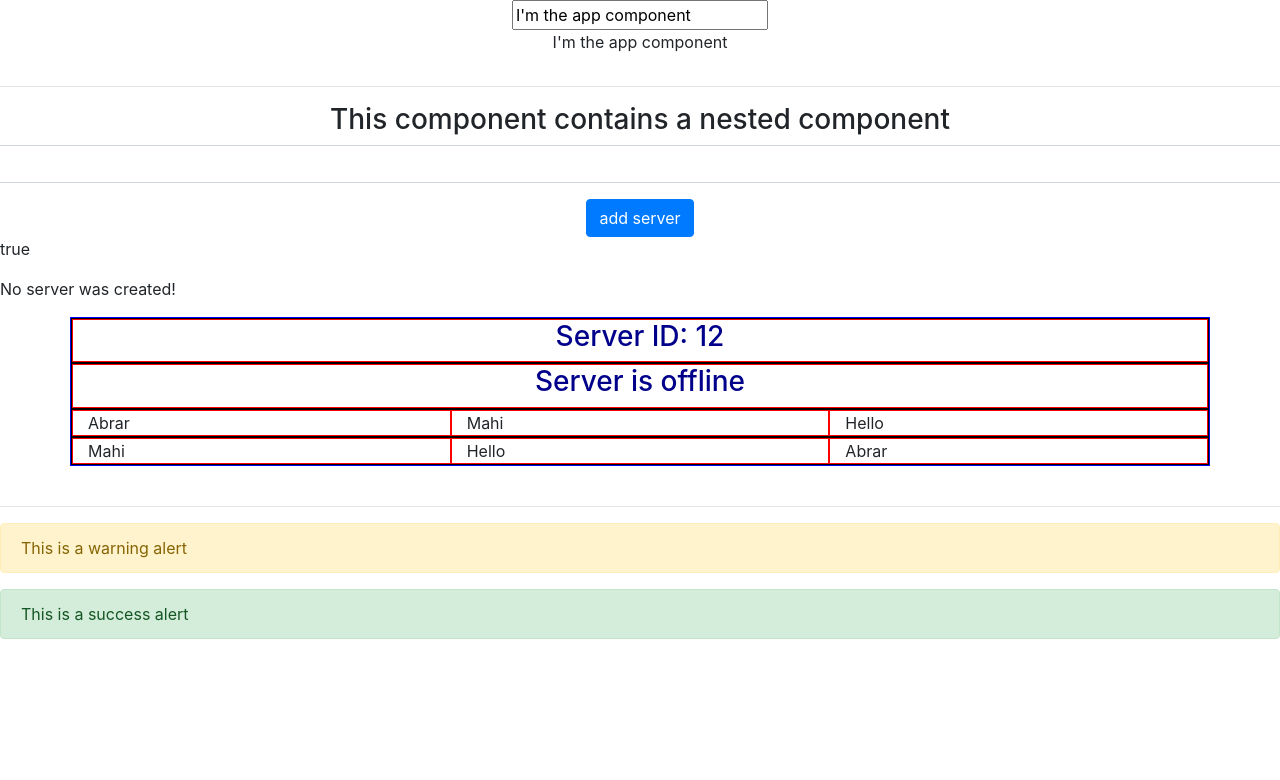
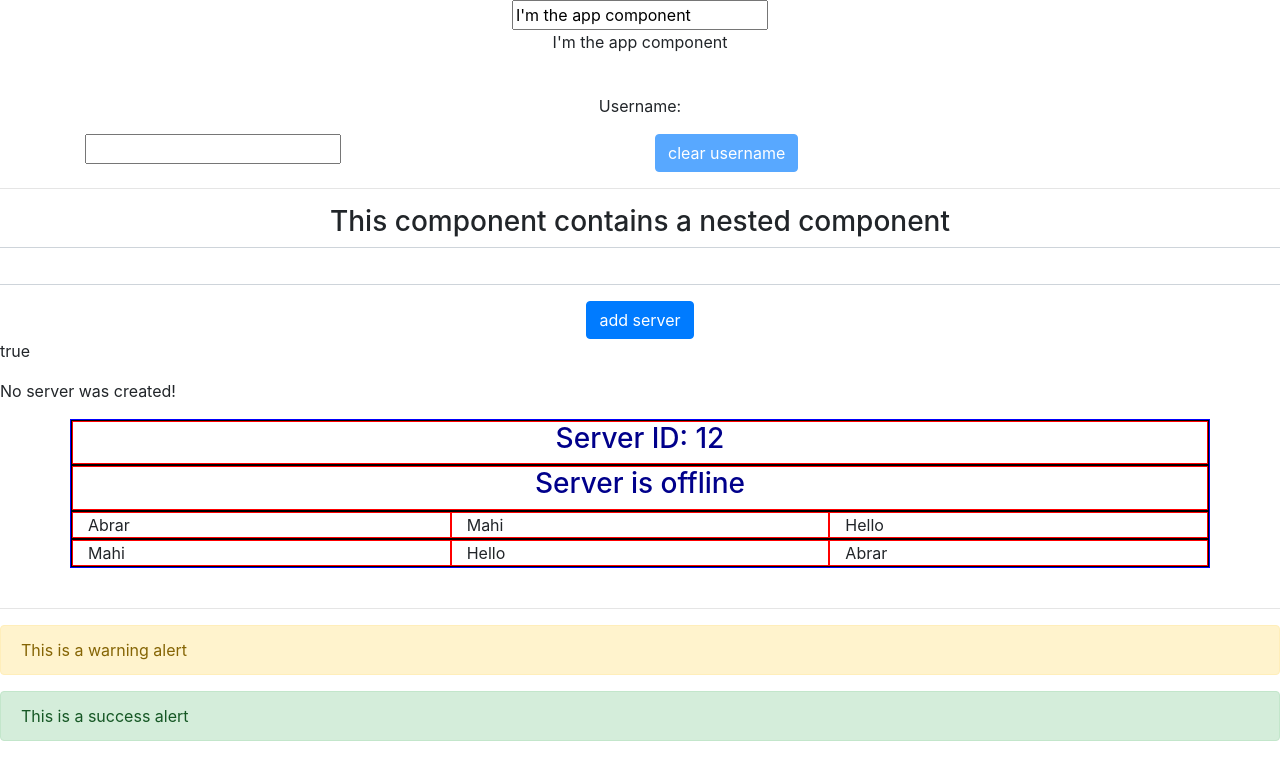
Before and after one commit to amahi2001/Angular-Practice, an Angular app: page / in a window 1280 px wide. Shown: the top 780 px of the page. Built offline with nearby package versions, Linux system fonts and the light colour scheme.

Commit message:
practice using databinding: create and reset username using input fields

```diff
--- a/src/app/app.component.html
+++ b/src/app/app.component.html
@@ -1,15 +1,36 @@
-
 <!-- example of 2 way binding -->
 <div class="container">
-    <div class="row justify-content-center">
-        <input type="text" [(ngModel)]="name">
+  <div class="row justify-content-center">
+    <input type="text" [(ngModel)]="name" />
+  </div>
+  <div class="row justify-content-center">
+    <p>{{ name }}</p>
+  </div>
+</div>
+<br />
+
+<div class="container">
+  <div class="row justify-content-center">
+    <p>Username: {{ username }}</p>
+  </div>
+  <div class="row justify-content-center">
+    <div class="col">
+      <input type="text" [(ngModel)]="username" />
     </div>
-    <div class="row justify-content-center">
-        <p>{{name}}</p>
+    <div class="col">
+      <button
+        [disabled]="usernameIsEmpty()"
+        (click)="resetUsername()"
+        class="btn btn-primary"
+      >
+        clear username
+      </button>
     </div>
+  </div>
+  <div class="row justify-content-center"></div>
 </div>
 
-<hr>
+<hr />
 <!-- element selector -->
 <!-- <app-nested></app-nested> -->
 
@@ -19,8 +40,8 @@
 <!-- class selector -->
 <div class="app-nested"></div>
 
-<br>
-<hr>
+<br />
+<hr />
 
 <app-warning-alert></app-warning-alert>
 <app-successs-alert></app-successs-alert>
--- a/src/app/app.component.ts
+++ b/src/app/app.component.ts
@@ -8,6 +8,15 @@ import { Component } from '@angular/core';
 
 //this acts as args_to_template in the template
 export class AppComponent {
+  username: string = ''
   title = 'Angular-Practice';
   name = "I'm the app component"; // var is set with 2-way binding
+
+  usernameIsEmpty(): boolean{
+    return this.username.length < 1
+  }
+
+  resetUsername(){
+    this.username = ""
+  }
 }
--- a/src/app/nested/nested.component.ts
+++ b/src/app/nested/nested.component.ts
@@ -26,7 +26,7 @@ export class NestedComponent implements OnInit {
 
   //function for event binding
   onCreateServer() {
-    this.serverCreationStatus = 'Server was created!';
+    this.serverCreationStatus = 'Server was created!: ' + this.serverName;
   }
 
   onUpdateServerName(event: Event){
```
